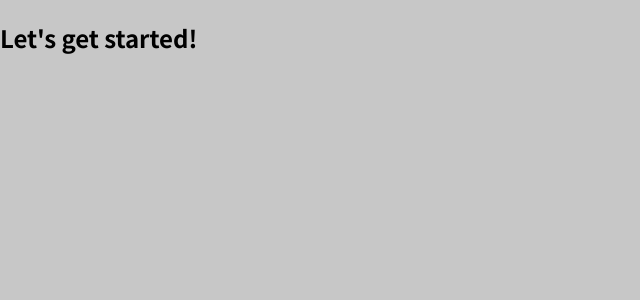
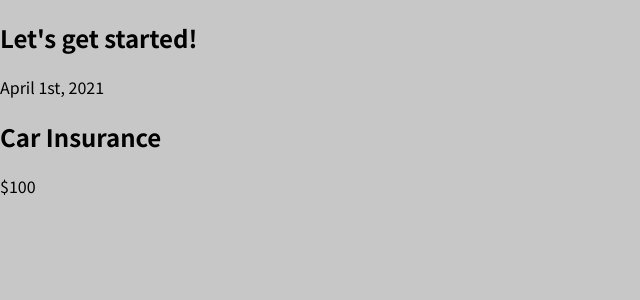
Before and after one commit to rmcc0724/react-complete-guide, a JavaScript app: page / in a window 1280 px wide. Shown: the top 300 px of the page, without its empty margins (0-640 px from the left). Built offline with nearby package versions, Linux system fonts and the light colour scheme.

Commit message:
Expense item

```diff
--- a/src/App.js
+++ b/src/App.js
@@ -1,7 +1,10 @@
+import ExpenseItem from './components/ExpenseItem';
+
 function App() {
   return (
     <div>
       <h2>Let's get started!</h2>
+      <ExpenseItem></ExpenseItem>
     </div>
   );
 }
--- /dev/null
+++ b/src/components/ExpenseItem.js
@@ -0,0 +1,13 @@
+function ExpenseItem() {
+  return (
+    <div>
+      <div>April 1st, 2021</div>
+      <div>
+        <h2>Car Insurance</h2>
+        <div>$100</div>
+      </div>
+    </div>
+  )
+}
+
+export default ExpenseItem
```
